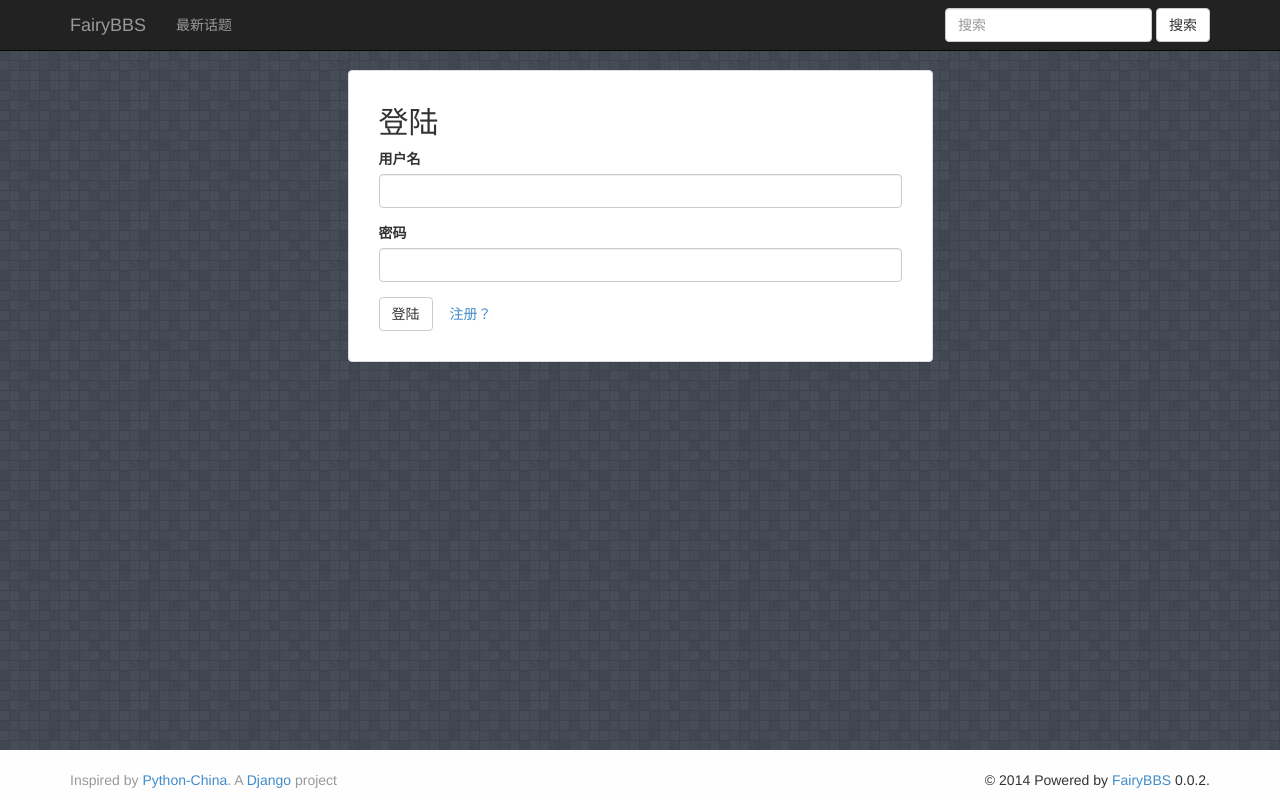
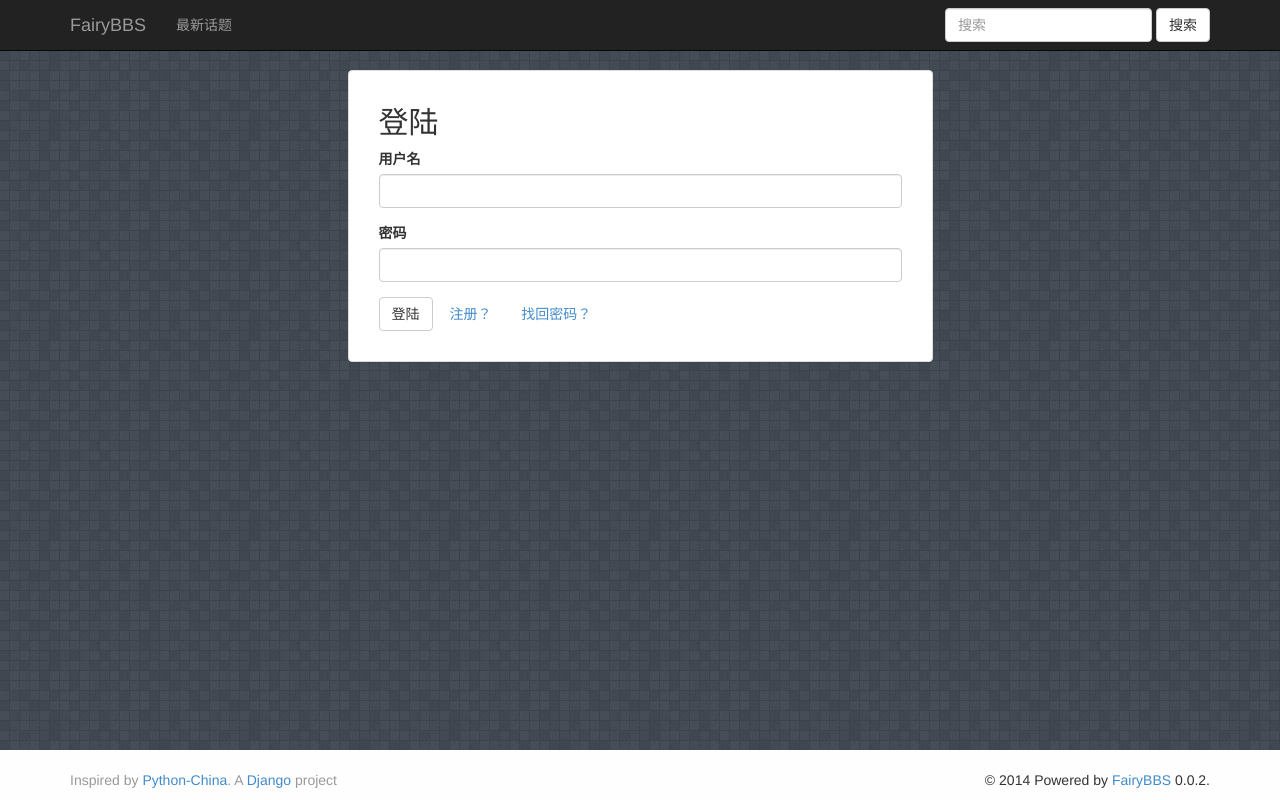
Before and after one commit to ericls/FairyBBS, a Django app: template template/login.html in a window 1280 px wide. Run offline with Django 3.2, Linux system fonts and the light colour scheme; the template is opened without the code that fills it, so the values that code supplies are empty; some libraries are stand-ins or nearby versions.

Commit message:
password reset function

```diff
--- a/template/login.html
+++ b/template/login.html
@@ -19,6 +19,7 @@
                 登陆
             </button>
             <a class="btn btn-link" href="{% url 'reg' %}">注册？</a>
+            <a class="btn btn-link" href="{% url 'password_reset' %}">找回密码？</a>
         </div>
     </form>
 </div>
```
